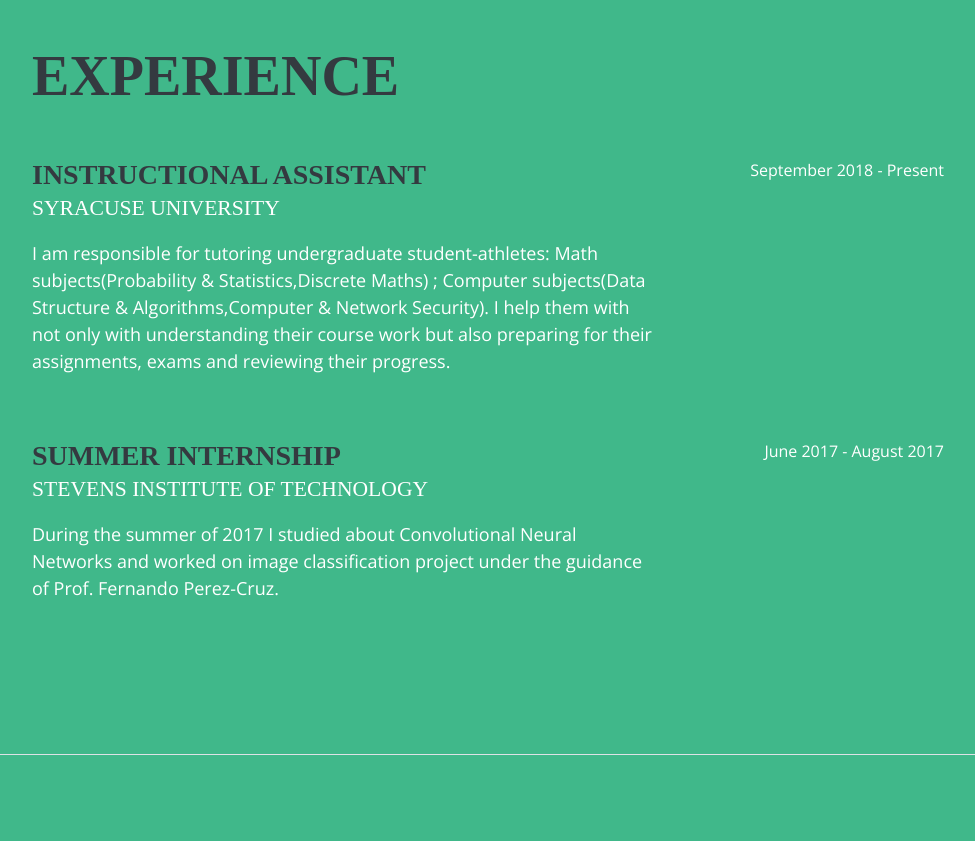
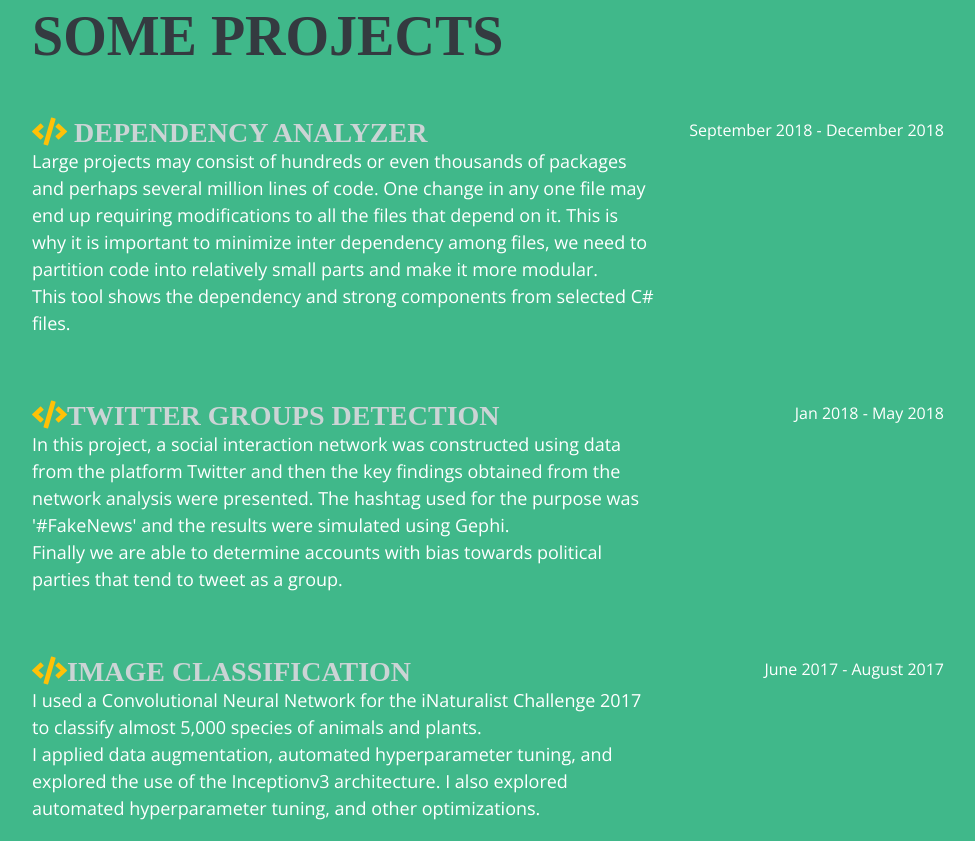
Before and after one commit to rick1314/rick1314.github.io, a plain HTML site: page index.html in a window 1280 px wide. Shown: the part 1782-2623 px from the top of the page, without its empty margins (288-1263 px from the left). Drawn offline with nearby package versions, Linux system fonts and the light colour scheme; a web font is replaced by a local one.

Commit message:
Added Projects Tab

```diff
--- a/index.html
+++ b/index.html
@@ -49,6 +49,9 @@
           </li>
           <li class="nav-item">
             <a class="nav-link js-scroll-trigger" href="#coursework">Coursework </a>
+          </li>
+          <li class="nav-item">
+            <a class="nav-link js-scroll-trigger" href="#projects">Projects </a>
           </li>
           <li class="nav-item">
             <a class="nav-link js-scroll-trigger" href="#experience">Experience</a>
@@ -211,6 +214,51 @@
       </section>
 
 
+      <section class="resume-section p-3 p-lg-5 d-flex flex-column" id="projects">
+        <div class="my-auto">
+          <h2 class="mb-5">Some Projects</h2>
+
+            <div class="resume-item d-flex flex-column flex-md-row mb-5">
+            <div class="resume-content mr-auto">
+              <h3 class="mb-0 fas fa-code text-warning"> <a href="https://github.com/rick1314/Dependency-Analyzer">Dependency Analyzer</a> </h3>
+              <p> Large projects may consist of hundreds or even thousands of packages and perhaps several million lines of code. One change in any one file may end up requiring modifications to all the files that depend on it. This is why it is important to minimize inter dependency among files, we need to partition code into relatively small parts and make it more modular.
+              <br />
+              This tool shows the dependency and strong components from selected C# files.  </p>
+            </div>
+
+            <div class="resume-date text-md-right">
+              <span class="text-primary"> September 2018 - December 2018 </span>
+            </div>
+          </div>
+
+
+          <div class="resume-item d-flex flex-column flex-md-row mb-5">
+            <div class="resume-content mr-auto">
+              <h3 class="mb-0 fas fa-code text-warning"><a href="https://github.com/rick1314/Twitter-Groups-Detection">Twitter Groups Detection</a></h3>
+              <p> In this project, a social interaction network was constructed using data from the platform Twitter and then the key findings obtained from the network analysis were presented. The hashtag used for the purpose was '#FakeNews' and the results were simulated using Gephi.
+              <br />
+              Finally we are able to determine accounts with bias towards political parties that tend to tweet as a group.</p>
+            </div>
+            <div class="resume-date text-md-right">
+              <span class="text-primary">Jan 2018 - May 2018 </span>
+            </div>
+          </div>
+
+          <div class="resume-item d-flex flex-column flex-md-row mb-5">
+            <div class="resume-content mr-auto">
+              <h3 class="mb-0 fas fa-code text-warning"><a href="https://github.com/rick1314/Image-Classification-using-CNN">Image Classification</a></h3>
+              <p> I used a Convolutional Neural Network for the iNaturalist Challenge 2017 to classify almost 5,000 species of animals and plants.
+              <br />
+              I applied data augmentation, automated hyperparameter tuning, and explored the use of the Inceptionv3 architecture. I also explored automated hyperparameter tuning, and other optimizations.
+              </div>
+            <div class="resume-date text-md-right">
+              <span class="text-primary">June 2017 - August 2017 </span>
+            </div>
+          </div>
+
+        </div>
+
+      </section>
 
 
       <section class="resume-section p-3 p-lg-5 d-flex flex-column" id="experience">
```
